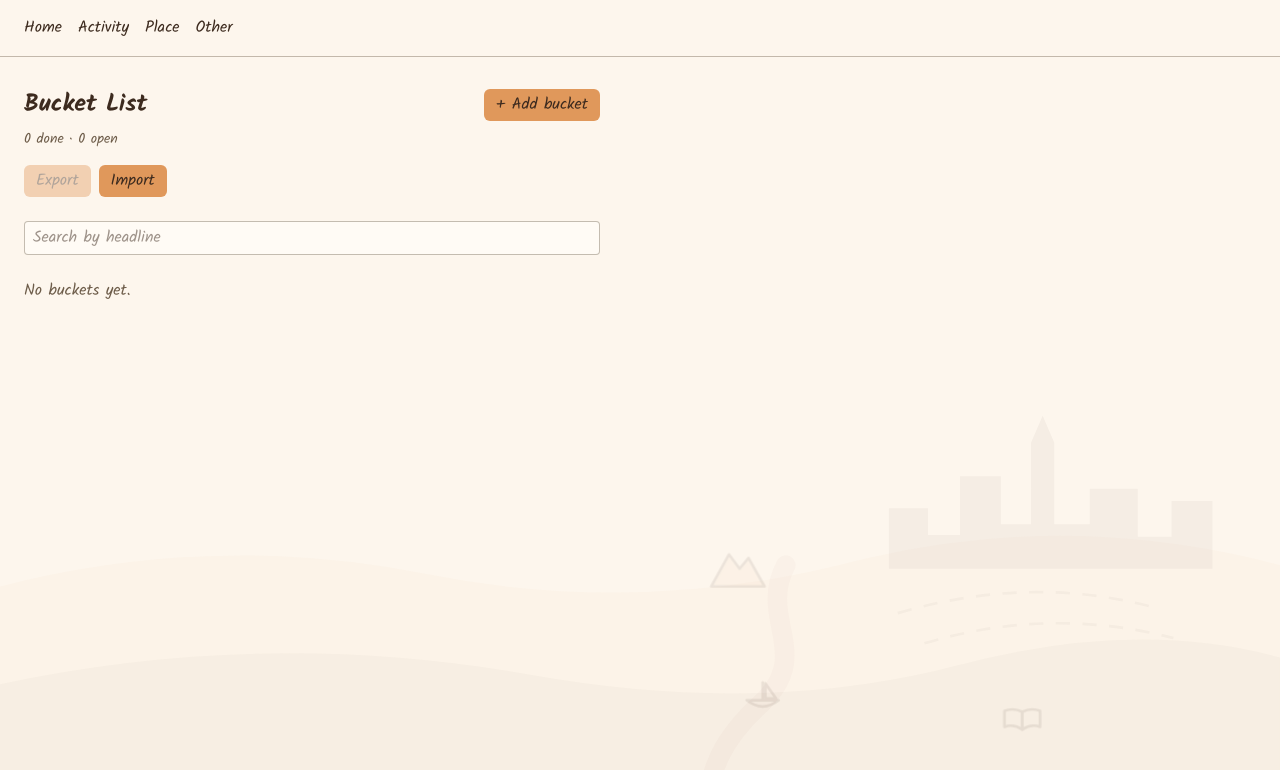
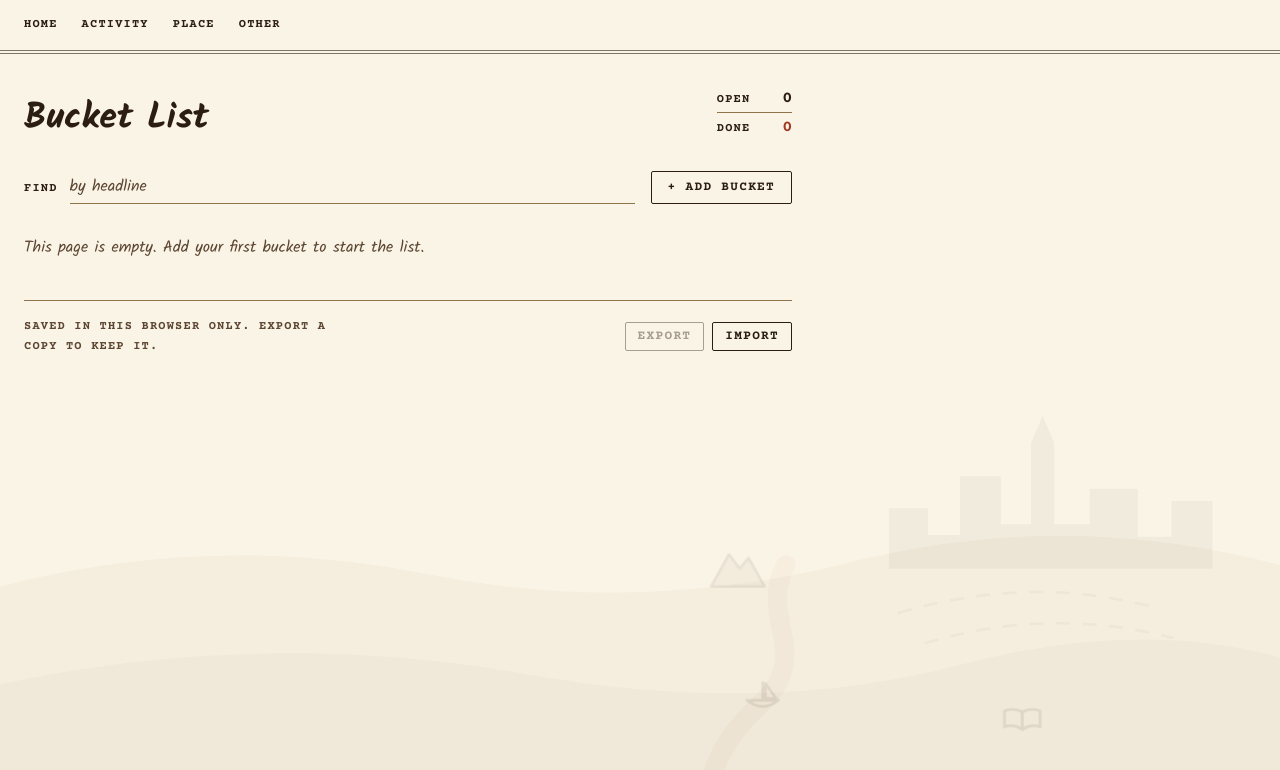
Before and after one commit to sus1hi/bucket-list-app, a Next.js app: page / in a window 1280 px wide. Shown: the top 770 px of the page. Built offline with nearby package versions, Linux system fonts and the light colour scheme.

Commit message:
feat: redesign UI with ledger-inspired layout and earth-tone palette (WCAG AA)

```diff
--- a/app/globals.css
+++ b/app/globals.css
@@ -1,25 +1,37 @@
 @import "tailwindcss";
 
-/* Warm palette. Every color in the app comes from one of these. */
+/* Ledger palette: a pre-printed accounting sheet, filled in by hand. Manila
+   and red ochre -- near-monochrome warm, with exactly one saturated colour,
+   which is why it can be allowed to mean exactly one thing (done).
+   The paper is light buff and the earth tones live in the band, the rules and
+   the inks. Ratios below are measured against the band, which is now the
+   darkest of the three papers, so each one is the worst case that colour ever
+   faces. Every ink clears AA for normal text; --rule is non-text and clears
+   the 3:1 bar for the DONE-column blank it draws. */
 :root {
-  --background: #fdf6ed; /* warm cream */
-  --foreground: #3d2b1f; /* deep warm brown */
-  --surface: #fffbf5; /* card background */
-  --accent: #e0985b; /* warm amber, used for buttons */
-  --accent-hover: #ca8952; /* slightly darker amber */
-  --secondary: #a4575b; /* dusty rose, used for "Done" — 4.78:1 on cream */
-  --muted: #6d5c49; /* warm taupe, used for labels — 5.97:1 on cream */
+  --background: #faf4e6; /* the page: light buff */
+  --surface: #fffdf8; /* cards, modals and inputs — the brightest stock */
+  --band: #eee0c4; /* manila tint on every other row */
+  --rule: #907449; /* hairlines and the dotted blanks — 3.37:1 */
+  --foreground: #2b1d12; /* dark umber: printed furniture and body — 12.5:1 */
+  --muted: #5c4632; /* mid sepia: genuinely secondary text only — 6.8:1 */
+  --accent: #6b4423; /* walnut: links and the focus ring — 6.5:1 */
+  --accent-hover: #4a2e15; /* pressed harder — 9.5:1 */
+  --secondary: #a03a22; /* red ochre: done dates and strikes — 5.2:1 */
 }
 
 @theme inline {
   --color-background: var(--background);
+  --color-surface: var(--surface);
+  --color-band: var(--band);
+  --color-rule: var(--rule);
   --color-foreground: var(--foreground);
-  --color-surface: var(--surface);
   --color-accent: var(--accent);
   --color-accent-hover: var(--accent-hover);
   --color-secondary: var(--secondary);
   --color-muted: var(--muted);
   --font-sans: var(--font-handwriting);
+  --font-typewriter: var(--font-courier), ui-monospace, monospace;
 }
 
 body {
@@ -28,17 +40,56 @@ body {
   font-family: var(--font-handwriting);
 }
 
+/* The keyboard indicator is the ballpoint, everywhere. Declared once here so
+   no component has to remember it. */
+:focus-visible {
+  outline: 2px solid var(--accent);
+  outline-offset: 2px;
+}
+
 @layer components {
-  /* The one button style. Dark brown text, because white on amber fails
-     contrast (2.4:1) while the brown passes at 5.6:1. */
+  /* Still the one button style, but now it reads as part of the printed form:
+     square-ish, typewritten, ink on paper. Filling with ink on hover keeps
+     the hover state legible at 14:1 (sheet on umber).
+
+     Courier Prime's 400 cut is too spindly to carry uppercase text this
+     small, so every typewritten run in the app -- here and in the JSX -- is
+     set at 700 with tracking held to 0.1em. Wider tracking pulled the
+     letters apart faster than the eye could group them into words. */
   .btn {
-    border-radius: 0.375rem;
-    background-color: var(--accent);
+    border: 1px solid var(--foreground);
+    border-radius: 2px;
+    background-color: transparent;
     padding: 0.25rem 0.75rem;
     color: var(--foreground);
+    font-family: var(--font-courier), ui-monospace, monospace;
+    font-size: 0.8rem;
+    font-weight: 700;
+    letter-spacing: 0.1em;
+    text-transform: uppercase;
   }
 
   .btn:hover {
-    background-color: var(--accent-hover);
+    background-color: var(--foreground);
+    color: var(--surface);
+  }
+
+  /* One grid template, shared by the printed column headers and every entry
+     row, so the two can never drift apart. Below 40rem there is not room for
+     four columns: the template collapses to "entry | delete" and the metadata
+     wraps onto a second line underneath the entry. */
+  .ledger-row {
+    display: grid;
+    grid-template-columns: 1fr auto;
+    align-items: baseline;
+    column-gap: 1rem;
+    row-gap: 0.125rem;
+    padding: 0.5rem 0.75rem;
+  }
+
+  @media (width >= 40rem) {
+    .ledger-row {
+      grid-template-columns: 1fr 6.5rem 8.5rem 1.5rem;
+    }
   }
 }
--- a/app/layout.tsx
+++ b/app/layout.tsx
@@ -1,15 +1,24 @@
 import type { Metadata } from "next";
-import { Kalam } from "next/font/google";
+import { Courier_Prime, Kalam } from "next/font/google";
 import Link from "next/link";
 import { CATEGORIES } from "@/types/bucket";
 import "./globals.css";
 
-// Kalam ships real 400 and 700 cuts, so emphasis uses a drawn bold rather
-// than a browser-synthesized one. Use font-bold (700) for emphasis; the
-// intermediate utilities have no matching cut.
+// Two voices, and which one a piece of text gets is a rule, not a taste call:
+// Kalam is anything the reader wrote (titles, entries, what they type),
+// Courier Prime is anything the form came printed with (nav, column heads,
+// labels, dates, buttons). Both ship real 400 and 700 cuts, so emphasis uses
+// a drawn bold rather than a browser-synthesized one. Use font-bold (700);
+// the intermediate utilities have no matching cut in either face.
 const kalam = Kalam({
   weight: ["400", "700"],
   variable: "--font-handwriting",
+  subsets: ["latin"],
+});
+
+const courier = Courier_Prime({
+  weight: ["400", "700"],
+  variable: "--font-courier",
   subsets: ["latin"],
 });
 
@@ -26,11 +35,13 @@ export default function RootLayout({
   return (
     <html
       lang="en"
-      className={`${kalam.variable} h-full antialiased`}
+      className={`${kalam.variable} ${courier.variable} h-full antialiased`}
     >
       <body className="min-h-full flex flex-col">
-        <nav className="border-b border-muted/40 px-6 py-4">
-          <ul className="flex gap-4">
+        {/* A double rule closes the sheet's header, the way a ledger page
+            separates its masthead from the entries below it. */}
+        <nav className="border-b-4 border-double border-foreground/60 px-6 py-4">
+          <ul className="flex gap-6 font-typewriter text-[0.75rem] font-bold uppercase tracking-[0.1em]">
             <li>
               <Link href="/" className="hover:text-accent-hover">
                 Home
--- a/app/page.tsx
+++ b/app/page.tsx
@@ -26,52 +26,86 @@ export default function Home() {
     bucket.headline.toLowerCase().includes(query),
   );
 
-  // The counter reflects the full list, not the current search.
+  // The tally reflects the full list, not the current search.
   const doneCount = buckets.filter((bucket) => bucket.done).length;
   const openCount = buckets.length - doneCount;
 
   return (
     <>
       <HomeBackground />
-      <div className="max-w-xl">
-        <div className="flex items-center justify-between">
-          <h1 className="text-2xl font-bold">Bucket List</h1>
-          <button type="button" onClick={() => setIsFormOpen(true)} className="btn">
+      <div className="max-w-3xl">
+        {/* The sheet's head: what you wrote at the top of the page on the
+            left, the standing balance on the right. */}
+        <header className="flex flex-wrap items-end justify-between gap-x-8 gap-y-4">
+          <h1 className="text-4xl font-bold">Bucket List</h1>
+
+          {loaded && (
+            <dl className="font-typewriter text-[0.75rem] font-bold uppercase tracking-[0.1em]">
+              <div className="flex items-baseline justify-between gap-8 border-b border-rule pb-0.5">
+                <dt>Open</dt>
+                <dd className="text-base tracking-normal">{openCount}</dd>
+              </div>
+              <div className="flex items-baseline justify-between gap-8 pt-0.5">
+                <dt>Done</dt>
+                <dd className="text-base tracking-normal text-secondary">
+                  {doneCount}
+                </dd>
+              </div>
+            </dl>
+          )}
+        </header>
+
+        {/* Tool line. The search field is a fill-in-the-blank rule rather than
+            a box, so what you type reads as written onto the form. */}
+        <div className="mt-8 flex flex-wrap items-end justify-between gap-4">
+          <label className="flex min-w-0 flex-1 items-baseline gap-3">
+            <span className="font-typewriter text-[0.75rem] font-bold uppercase tracking-[0.1em]">
+              Find
+            </span>
+            <input
+              type="search"
+              value={search}
+              onChange={(event) => setSearch(event.target.value)}
+              placeholder="by headline"
+              className="min-w-0 flex-1 border-b border-rule bg-transparent pb-1 placeholder:text-muted focus:border-foreground"
+            />
+          </label>
+
+          <button
+            type="button"
+            onClick={() => setIsFormOpen(true)}
+            className="btn shrink-0 px-4 py-1.5"
+          >
             + Add bucket
           </button>
         </div>
 
-        {loaded && (
-          <p className="mt-2 text-sm text-muted">
-            {doneCount} done &middot; {openCount} open
+        {loaded && buckets.length === 0 && (
+          <p className="mt-8 text-muted">
+            This page is empty. Add your first bucket to start the list.
           </p>
         )}
 
-        {/* Gated on `loaded` so an import cannot be overwritten by the hook's
-            initial read of localStorage, which runs once on mount. */}
-        {loaded && (
-          <ImportExport buckets={buckets} onImport={replaceBuckets} />
-        )}
-
-        <input
-          type="search"
-          value={search}
-          onChange={(event) => setSearch(event.target.value)}
-          placeholder="Search by headline"
-          aria-label="Search buckets by headline"
-          className="mt-6 w-full rounded border border-muted/40 bg-surface px-2 py-1"
-        />
-
-        {loaded && buckets.length === 0 && (
-          <p className="mt-6 text-muted">No buckets yet.</p>
-        )}
-
         {buckets.length > 0 && visibleBuckets.length === 0 && (
-          <p className="mt-6 text-muted">No buckets match your search.</p>
+          <p className="mt-8 text-muted">
+            No buckets match &ldquo;{search.trim()}&rdquo;.
+          </p>
         )}
 
         {visibleBuckets.length > 0 && (
           <BucketList buckets={visibleBuckets} onDelete={deleteBucket} />
+        )}
+
+        {/* Gated on `loaded` so an import cannot be overwritten by the hook's
+            initial read of localStorage, which runs once on mount. The note
+            sits here because it is what makes Export worth pressing. */}
+        {loaded && (
+          <div className="mt-10 flex flex-wrap items-center justify-between gap-4 border-t border-rule pt-4">
+            <p className="max-w-xs font-typewriter text-[0.75rem] font-bold uppercase leading-relaxed tracking-[0.1em] text-muted">
+              Saved in this browser only. Export a copy to keep it.
+            </p>
+            <ImportExport buckets={buckets} onImport={replaceBuckets} />
+          </div>
         )}
 
         {isFormOpen && (
--- a/components/BucketForm.tsx
+++ b/components/BucketForm.tsx
@@ -14,8 +14,11 @@ function toFormState(initial?: BucketInput) {
   };
 }
 
+// border-rule rather than a faded --muted: a field boundary is meaningful UI,
+// so it has to clear 3:1 against the paper behind it (4.01:1), which a 40%
+// tint of --muted did not (1.98:1).
 const inputClasses =
-  "w-full rounded border border-muted/40 bg-background px-2 py-1";
+  "w-full rounded border border-rule bg-background px-2 py-1";
 
 // The bucket is written by the parent, which owns the list state. This
 // component only collects the input, for both creating and editing.
--- a/components/BucketList.tsx
+++ b/components/BucketList.tsx
@@ -13,29 +13,74 @@ export function BucketList({
   onDelete?: (id: string) => void;
 }) {
   return (
-    <ul className="mt-6 divide-y divide-muted/30">
+    <div className="mt-4 border-b border-rule">
+      {/* Printed column headers. Hidden below 40rem, where .ledger-row drops
+          to a stacked layout and there are no columns left to head. The
+          fourth grid column is left empty for the delete button. */}
+      <div
+        className="ledger-row hidden border-b-2 border-foreground/50 py-1.5 font-typewriter text-[0.75rem] font-bold uppercase tracking-[0.1em] sm:grid"
+        aria-hidden="true"
+      >
+        <span>Entry</span>
+        <span>Category</span>
+        <span>Done</span>
+      </div>
+
+      {/* Greenbar: the alternating bands are the row separation, so there are
+          no divider rules on top of them. */}
+      <ul>
         {buckets.map((bucket) => (
-        <li key={bucket.id} className="flex items-start gap-3 py-3">
+          <li key={bucket.id} className="ledger-row odd:bg-band">
             {/* Three things are needed together, and min-w-0 alone was not
                 enough: flex-1 + min-w-0 let this box shrink below the width of
                 its longest word, and break-words lets the text actually break
                 inside that word. Without the last one a long unbroken headline
                 simply overflowed the box and ran under the button. */}
-          <div className="min-w-0 flex-1 break-words">
             <Link
               href={`/buckets/${bucket.id}`}
-              className="font-bold hover:text-accent-hover"
+              className={`col-start-1 row-start-1 min-w-0 break-words font-bold hover:text-accent-hover hover:underline ${
+                bucket.done
+                  ? "line-through decoration-secondary decoration-2"
+                  : ""
+              }`}
             >
               {bucket.headline}
             </Link>
-            <p className="text-sm text-muted">
-              {bucket.category} &middot;{" "}
+
+            {/* One typewritten metadata line below 40rem; at 40rem and up
+                `contents` dissolves this wrapper so the two spans become grid
+                items in their own columns. Font and size are set here and
+                inherit through `display: contents`, so both layouts share
+                them. */}
+            <div className="col-start-1 row-start-2 flex items-baseline gap-3 font-typewriter text-[0.8rem] font-bold uppercase tracking-[0.1em] sm:contents">
+              <span className="text-muted sm:col-start-2 sm:row-start-1">
+                {bucket.category}
+              </span>
+
+              <span className="sm:col-start-3 sm:row-start-1">
                 {bucket.done ? (
-                <span className="text-secondary">Done ({bucket.doneDate})</span>
+                  <span className="text-secondary">
+                    {/* The column header carries this word on wide screens
+                        and is hidden on narrow ones, so the row states it
+                        for assistive tech either way. */}
+                    <span className="sr-only">Done </span>
+                    {bucket.doneDate}
+                  </span>
                 ) : (
-                "Open"
+                  <>
+                    <span className="sr-only">Open</span>
+                    <span aria-hidden="true" className="text-muted sm:hidden">
+                      Open
+                    </span>
+                    {/* The blank waiting to be filled in. A column of these
+                        with a few dates written into it is the page. */}
+                    <span
+                      aria-hidden="true"
+                      className="hidden w-16 border-b border-dotted border-rule sm:inline-block"
+                    />
+                  </>
                 )}
-            </p>
+              </span>
             </div>
 
             {onDelete && (
@@ -49,7 +94,7 @@ export function BucketList({
                     onDelete(bucket.id);
                   }
                 }}
-              className="shrink-0 rounded px-2 py-0.5 text-lg leading-none text-muted hover:bg-secondary/10 hover:text-secondary"
+                className="col-start-2 row-start-1 w-6 shrink-0 self-center font-typewriter text-lg font-bold leading-none text-muted hover:text-secondary sm:col-start-4"
               >
                 &times;
               </button>
@@ -57,5 +102,6 @@ export function BucketList({
           </li>
         ))}
       </ul>
+    </div>
   );
 }
--- a/components/ImportExport.tsx
+++ b/components/ImportExport.tsx
@@ -159,7 +159,8 @@ export function ImportExport({
   }
 
   return (
-    <div className="mt-4">
+    // No outer margin: the caller places this block.
+    <div>
       <div className="flex flex-wrap items-center gap-2">
         <button
           type="button"
```
Also changed, not shown: .claude/settings.json (added). Lines whose indentation alone changed are shown as unchanged.
